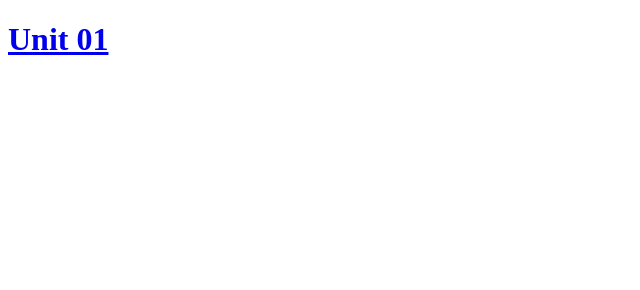
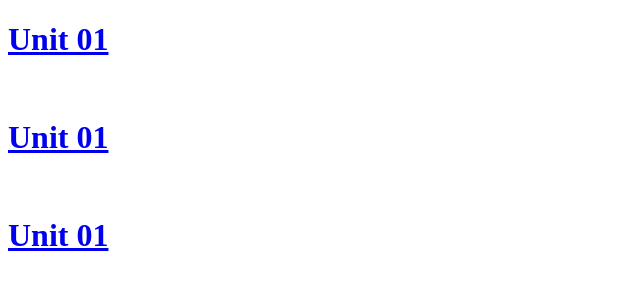
Before and after one commit to 10884500/DGM-2760-Thor, a plain HTML site: page index.html in a window 1280 px wide. Shown: the whole page, without its empty margins (0-640 px from the left). Drawn offline with Linux system fonts and the light colour scheme.

Commit message:
Master index

```diff
--- a/index.html
+++ b/index.html
@@ -9,5 +9,13 @@
 
     <h1><a href="/Unit01/index.html">Unit 01</a></h1>
 
+    <br>
+
+    <h1><a href="/Unit02/index.html">Unit 01</a></h1>
+
+    <br>
+
+    <h1><a href="/Unit03/index.html">Unit 01</a></h1>
+
 </body>
 </html>
```
